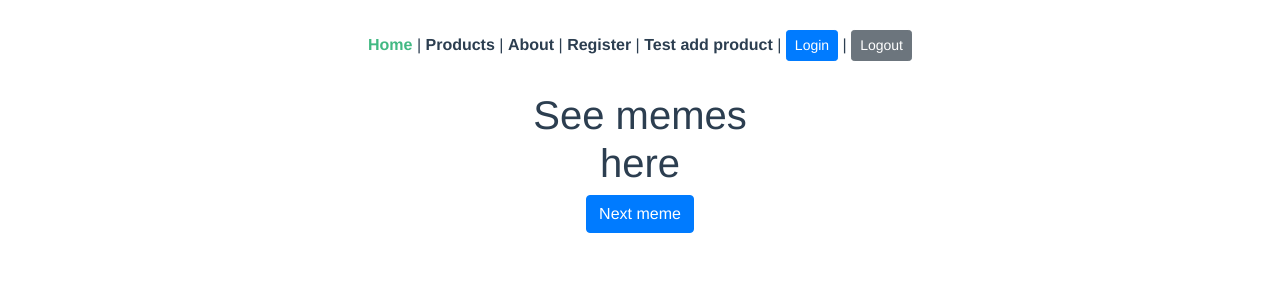
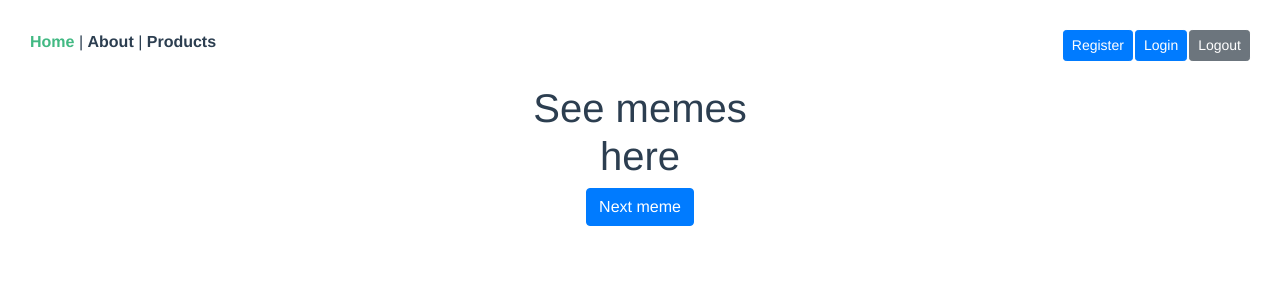
Before and after one commit to alpari01/buysell_frontend, a Vue app: page / in a window 1280 px wide. Shown: the top 300 px of the page. Built offline with nearby package versions, Linux system fonts and the light colour scheme; no server answers.

Commit message:
Changed the position of the buttons on the home page

```diff
--- a/src/App.vue
+++ b/src/App.vue
@@ -7,13 +7,14 @@ function logout() {
 <template>
   <nav>
     <router-link to="/">Home</router-link> |
-    <router-link to="/products">Products</router-link> |
     <router-link to="/about">About</router-link> |
-    <router-link to="/register">Register</router-link> |
-    <router-link to="/product/add">Test add product</router-link> |
-    <router-link to="/login"><input type="button" class="btn btn-primary btn-sm" value="Login"></router-link> |
-    <router-link to="/"><input type="button" class="btn btn-secondary btn-sm"
-                               v-on:click="logout" value="Logout"></router-link>
+    <router-link to="/products">Products</router-link>
+
+    <div class="buttons">
+      <router-link to="/register"><input type="button" class="btn btn-primary btn-sm" value="Register" style="margin-right: 2px"></router-link>
+      <router-link to="/login"><input type="button" class="btn btn-primary btn-sm" value="Login"></router-link>
+      <router-link to="/"><input type="button" class="btn btn-secondary btn-sm" v-on:click="logout" value="Logout" style="margin-left: 2px"></router-link>
+    </div>
   </nav>
   <router-view/>
 </template>
@@ -29,6 +30,7 @@ function logout() {
 
 nav {
   padding: 30px;
+  text-align: left;
 }
 
 nav a {
@@ -39,4 +41,9 @@ nav a {
 nav a.router-link-exact-active {
   color: #42b983;
 }
+
+.buttons {
+  float: right;
+}
+
 </style>
```
